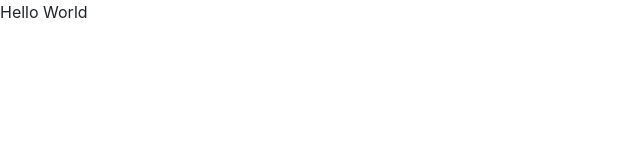
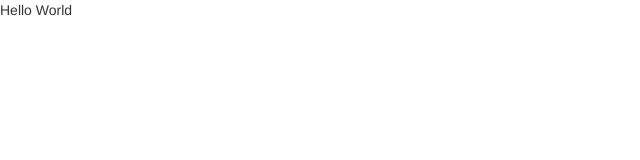
Before and after one commit to odysseopi/odysseopi.github.io, a plain HTML site: page index.html in a window 1280 px wide. Shown: the full height of the page, 0-640 px from the left. Drawn offline with nearby package versions, Linux system fonts and the light colour scheme.

Commit message:
Update index.html

```diff
--- a/index.html
+++ b/index.html
@@ -1,9 +1,8 @@
-
 <!DOCTYPE html>
 <html lang="en">
   <head>
     <title>oddyseopi git page</title>
-    <link rel="stylesheet" href="https://stackpath.bootstrapcdn.com/bootstrap/4.1.1/css/bootstrap.min.css">
+    <link rel="stylesheet" href="https://maxcdn.bootstrapcdn.com/bootstrap/3.3.7/css/bootstrap.min.css" integrity="sha384-BVYiiSIFeK1dGmJRAkycuHAHRg32OmUcww7on3RYdg4Va+PmSTsz/K68vbdEjh4u" crossorigin="anonymous">
   </head>
   <body>
     <p>Hello World</p>
```
